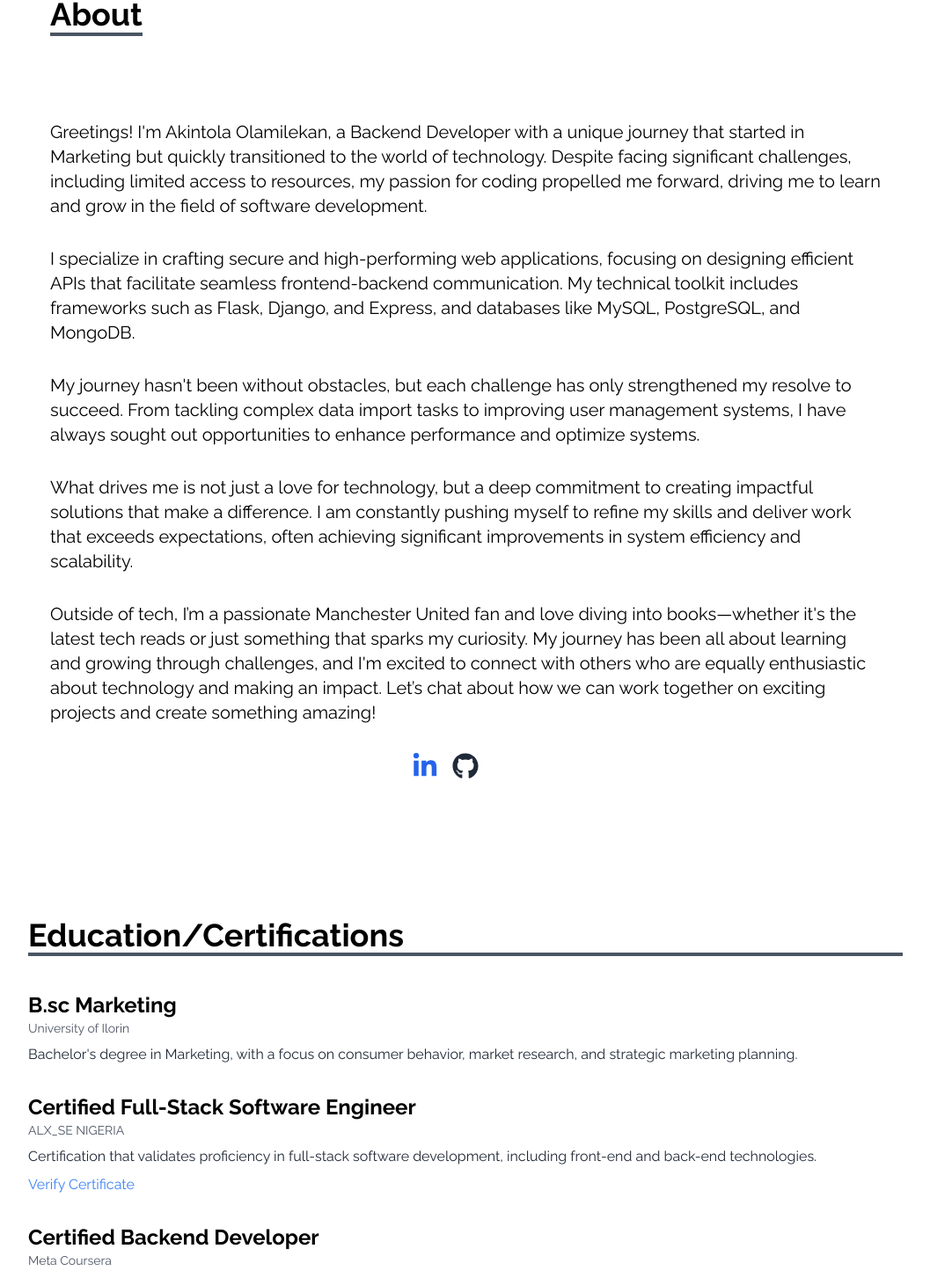
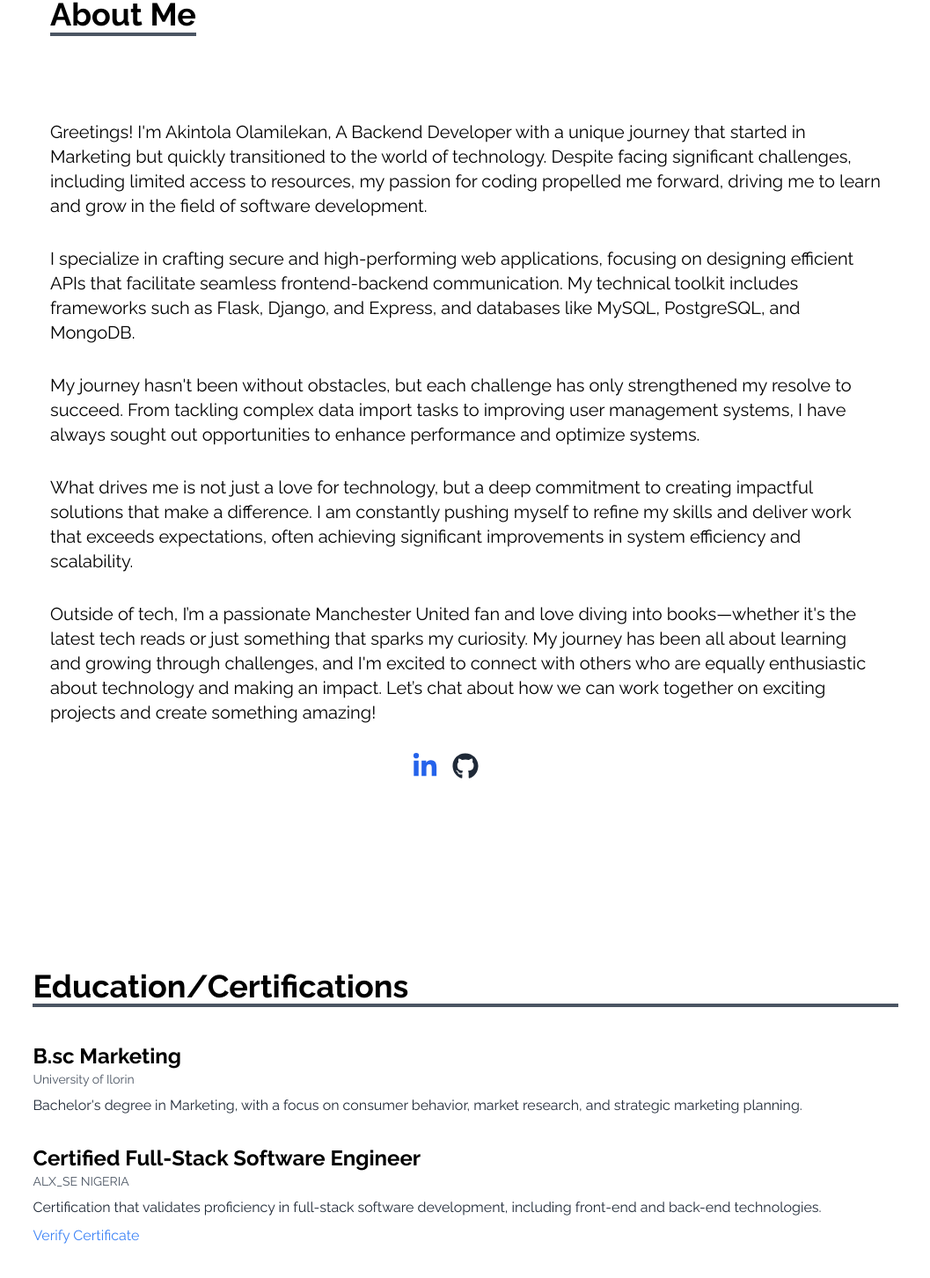
Before and after one commit to horlami228/Portfolio-infinite-glitch, a React (Create React App) app in the folder infinite_glitch/: page / in a window 1280 px wide. Shown: the part 5987-7440 px from the top of the page at 88% size, without its empty margins (111-1168 px from the left). Built offline with nearby package versions, Linux system fonts and the light colour scheme; no server answers; some icons are missing.

Commit message:
Update About component and remove a certification

```diff
--- a/infinite_glitch/src/components/About.jsx
+++ b/infinite_glitch/src/components/About.jsx
@@ -8,12 +8,12 @@ function About() {
         <div className="flex flex-col justify-center mx-auto max-w-screen-lg p-5 md:p-10 w-full h-full">
             <div className="mb-5">
                 <p className='text-3xl md:text-4xl font-bold inline border-b-4 border-gray-600'>
-                    About
+                    About Me
                 </p>
             </div>
 
             <p className="text-lg md:text-xl mt-10 md:mt-20">
-                Greetings! I'm Akintola Olamilekan, a Backend Developer with a unique journey that started in Marketing but quickly transitioned to the world of technology. Despite facing significant challenges, including limited access to resources, my passion for coding propelled me forward, driving me to learn and grow in the field of software development.
+                Greetings! I'm Akintola Olamilekan, A Backend Developer with a unique journey that started in Marketing but quickly transitioned to the world of technology. Despite facing significant challenges, including limited access to resources, my passion for coding propelled me forward, driving me to learn and grow in the field of software development.
             </p>
 
             <p className='text-lg md:text-xl mt-8'>
--- a/infinite_glitch/src/components/Certification.jsx
+++ b/infinite_glitch/src/components/Certification.jsx
@@ -17,12 +17,6 @@ function Certifications() {
     },
     {
       id: 3,
-      title: "Certified Backend Developer",
-      issuer: "Meta Coursera",
-      description: "Certification that validates proficiency in backend development, including server-side scripting, database management, and API design."
-    },
-    {
-      id: 4,
       title: "HNG Internship Certificate",
       issuer: "HNG Internship",
       description: "Certificate of completion for the HNG Internship program up to stage 5, which focused on real-world software development practices.",
```
